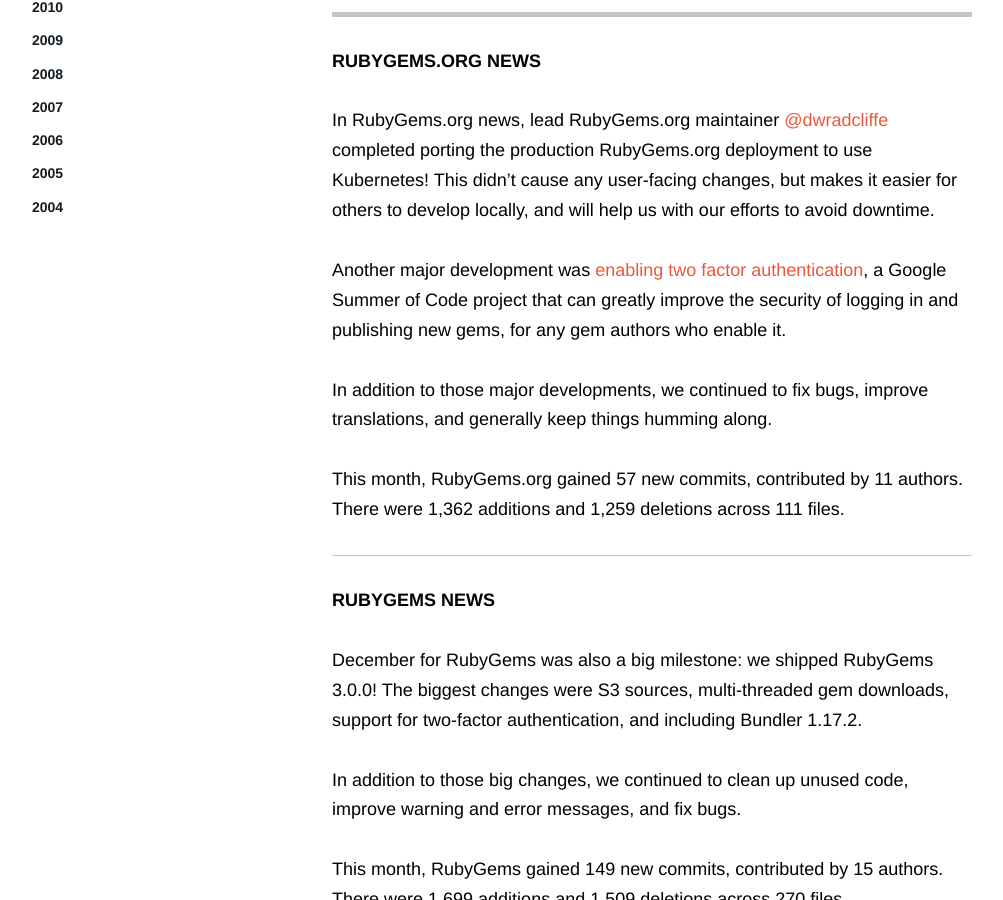
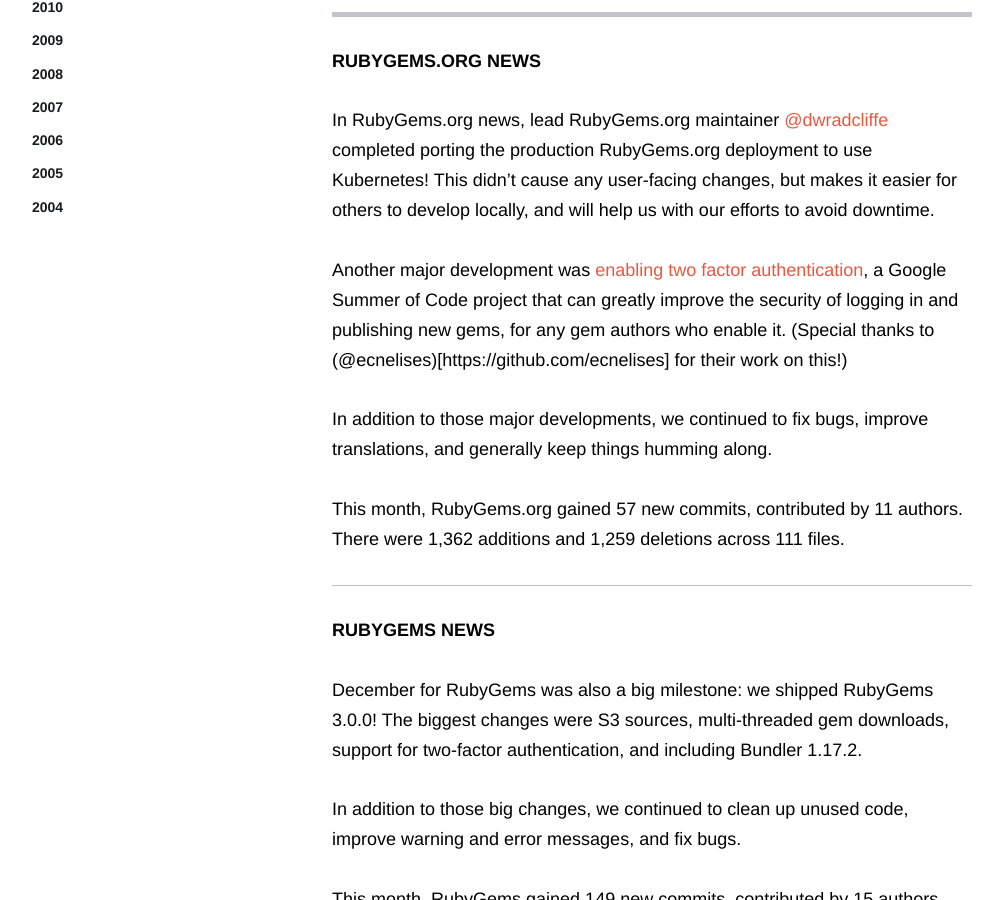
Before and after one commit to rubygems/rubygems.github.io, a Jekyll site: the page built from _posts/2019-02-02-december-2018-updates.md, in a window 1280 px wide and 900 px high, scrolled down 540 px. Shown: the whole window, without its empty margins (138-1141 px from the left). Built offline with Jekyll 4.4.1, drawn with Linux system fonts in a browser that asks for light colours; comment, search, counter and statistics services are not loaded.

Commit message:
add ecnelises

```diff
--- a/_posts/2019-02-02-december-2018-updates.md
+++ b/_posts/2019-02-02-december-2018-updates.md
@@ -10,7 +10,7 @@
 
 In RubyGems.org news, lead RubyGems.org maintainer [@dwradcliffe](https://github.com/dwradcliffe) completed porting the production RubyGems.org deployment to use Kubernetes! This didn’t cause any user-facing changes, but makes it easier for others to develop locally, and will help us with our efforts to avoid downtime.
 
-Another major development was [enabling two factor authentication](https://guides.rubygems.org/setting-up-multifactor-authentication/), a Google Summer of Code project that can greatly improve the security of logging in and publishing new gems, for any gem authors who enable it.
+Another major development was [enabling two factor authentication](https://guides.rubygems.org/setting-up-multifactor-authentication/), a Google Summer of Code project that can greatly improve the security of logging in and publishing new gems, for any gem authors who enable it. (Special thanks to (@ecnelises)[https://github.com/ecnelises] for their work on this!)
 
 In addition to those major developments, we continued to fix bugs, improve translations, and generally keep things humming along.
 
```
